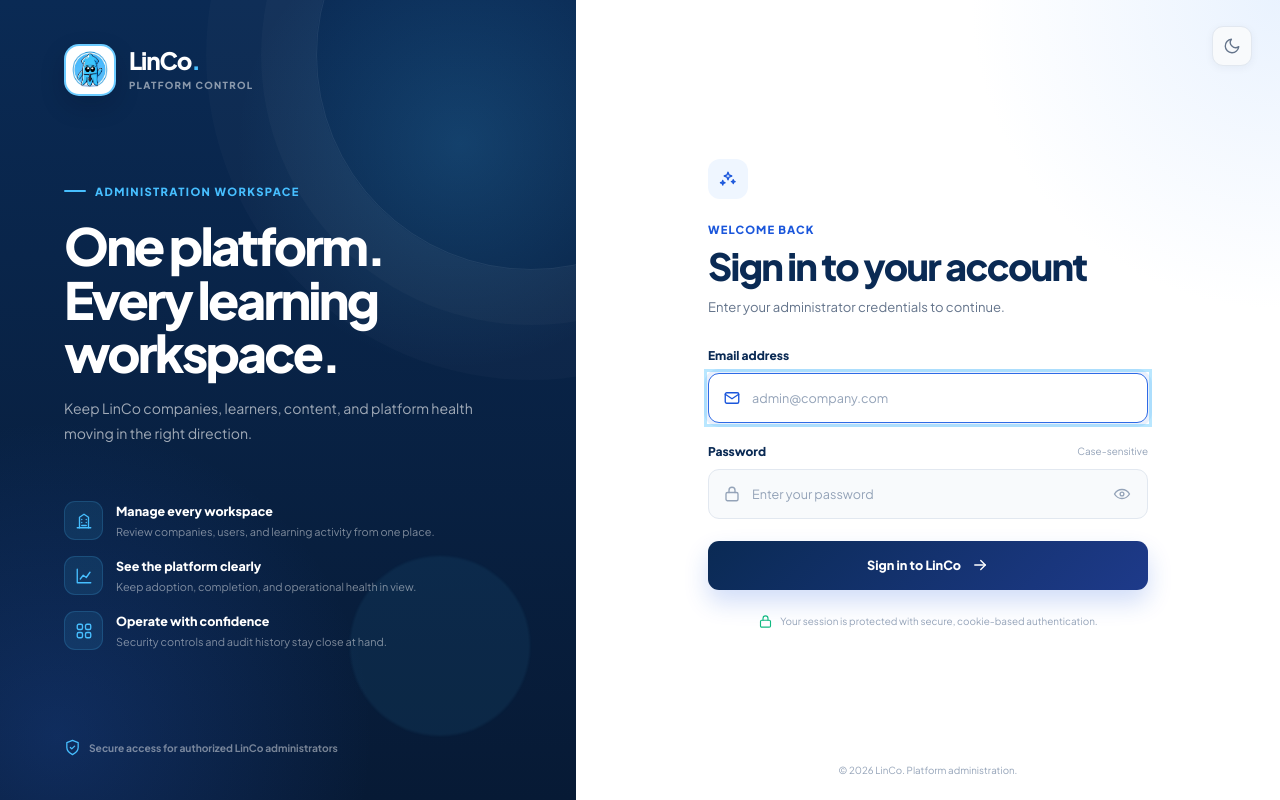
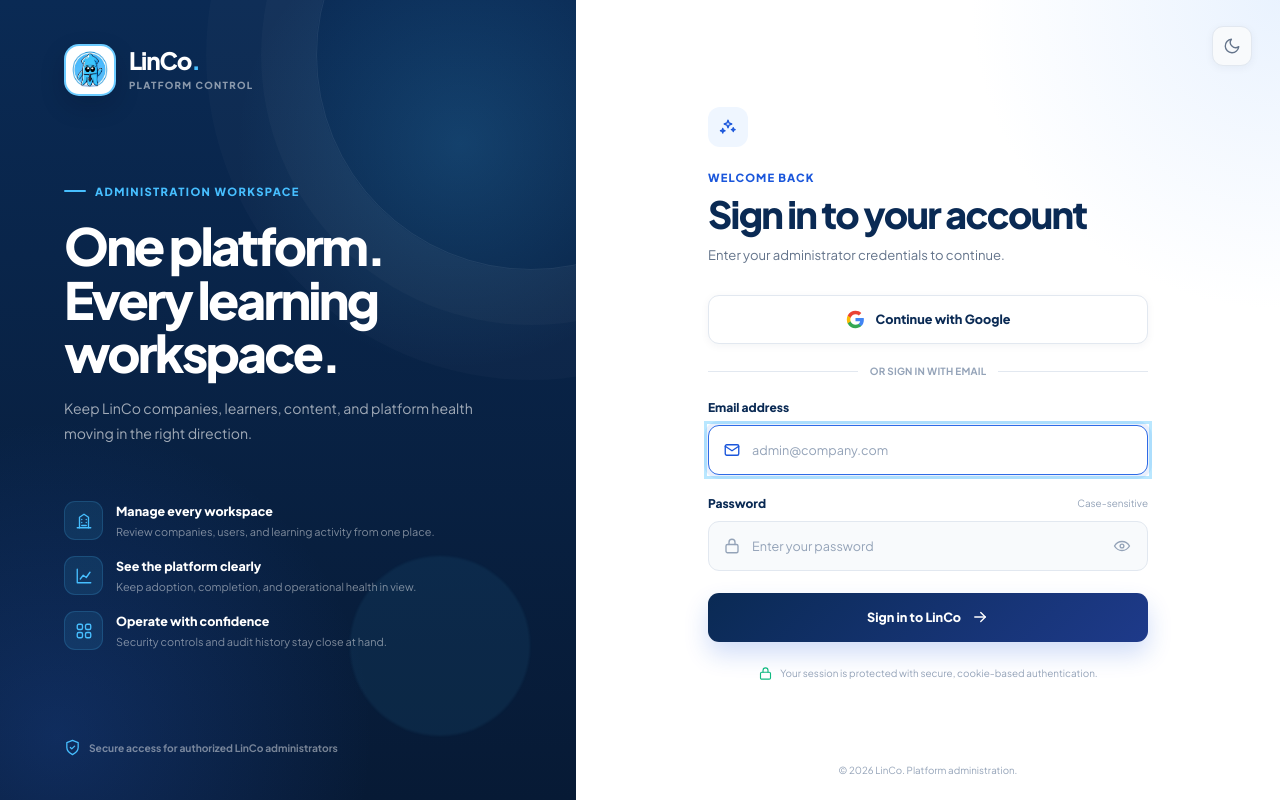
Before and after one commit to MohammadHaboosh/linco-admin-web, a React (Vite) app: page / in a window 1280 px wide. Built offline with nearby package versions, Linux system fonts and the light colour scheme; no server answers.

Commit message:
merging reports pages and sign in with google.

```diff
--- a/src/api/apiFetch.js
+++ b/src/api/apiFetch.js
@@ -5,7 +5,7 @@
 let refreshPromise = null;
 let refreshVersion = 0;
 
-const buildApiUrl = (path) => {
+export const buildApiUrl = (path) => {
   const pathValue = String(path);
 
   if (/^https?:\/\//i.test(pathValue)) {
--- a/src/app/App.jsx
+++ b/src/app/App.jsx
@@ -6,7 +6,6 @@
 import CompaniesPage from "../features/companies/CompaniesPage";
 import CoursesPage from "../features/courses/CoursesPage";
 import DashboardPage from "../features/dashboard/DashboardPage";
-import ReportsPage from "../features/reports/ReportsPage";
 import UsersPage from "../features/users/UsersPage";
 import useTheme from "../hooks/useTheme";
 
@@ -15,7 +14,6 @@
   companies: CompaniesPage,
   users: UsersPage,
   courses: CoursesPage,
-  reports: ReportsPage,
 };
 
 const App = () => {
--- a/src/config/navigation.js
+++ b/src/config/navigation.js
@@ -11,7 +11,6 @@
     label: "Learning",
     items: [
       { id: "courses", label: "Course Library", icon: "courses" },
-      { id: "reports", label: "Reports", icon: "reports" },
     ],
   },
 ];
--- a/src/features/authentication/Authentication.module.css
+++ b/src/features/authentication/Authentication.module.css
@@ -353,6 +353,64 @@
   margin-top: 1px;
 }
 
+.googleButton {
+  width: 100%;
+  height: 49px;
+  display: inline-flex;
+  align-items: center;
+  justify-content: center;
+  gap: 11px;
+  border: 1px solid var(--linco-border);
+  border-radius: 11px;
+  background: var(--linco-surface);
+  color: var(--linco-navy-900);
+  box-shadow: var(--linco-shadow-sm);
+  font-size: 0.79rem;
+  font-weight: 750;
+  transition: transform 180ms ease, border-color 180ms ease, background 180ms ease, box-shadow 180ms ease, opacity 180ms ease;
+}
+
+.googleButton:hover:not(:disabled) {
+  border-color: var(--linco-blue-100);
+  background: var(--linco-blue-50);
+  box-shadow: var(--linco-shadow-md);
+  transform: translateY(-1px);
+}
+
+.googleButton:disabled {
+  cursor: wait;
+  opacity: 0.65;
+}
+
+.googleLogo {
+  width: 19px;
+  height: 19px;
+  flex: 0 0 auto;
+}
+
+.authDivider {
+  display: flex;
+  align-items: center;
+  gap: 12px;
+  color: var(--linco-text-soft);
+  font-size: 0.62rem;
+  font-weight: 700;
+  letter-spacing: 0.02em;
+  text-transform: uppercase;
+}
+
+.authDivider::before,
+.authDivider::after {
+  height: 1px;
+  flex: 1;
+  background: var(--linco-border);
+  content: "";
+}
+
+.authDivider span {
+  flex: 0 0 auto;
+}
+
 .fieldGroup {
   min-width: 0;
 }
--- a/src/features/authentication/api/authenticationApi.js
+++ b/src/features/authentication/api/authenticationApi.js
@@ -1,6 +1,7 @@
-import { apiFetch } from "../../../api/apiFetch";
+import { apiFetch, buildApiUrl } from "../../../api/apiFetch";
 
 const SIGN_IN_PATH = "authentication/sign-in";
+const GOOGLE_SIGN_IN_PATH = "authentication/google";
 const CURRENT_USER_PATH = "/users/me";
 
 const readResponseBody = async (response) => {
@@ -24,6 +25,8 @@
     this.status = status;
   }
 }
+
+export const getGoogleSignInUrl = () => buildApiUrl(GOOGLE_SIGN_IN_PATH);
 
 export const signInRequest = async ({ email, password }, { signal } = {}) => {
   let response;
--- a/src/features/authentication/components/SignInForm.jsx
+++ b/src/features/authentication/components/SignInForm.jsx
@@ -1,7 +1,22 @@
 import { useState } from "react";
 import Icon from "../../../components/icons/Icon";
+import { getGoogleSignInUrl } from "../api/authenticationApi";
 import useSignIn from "../hooks/useSignIn";
 import styles from "../Authentication.module.css";
+
+const GoogleLogo = () => (
+  <svg
+    aria-hidden="true"
+    className={styles.googleLogo}
+    viewBox="0 0 24 24"
+    xmlns="http://www.w3.org/2000/svg"
+  >
+    <path fill="#4285F4" d="M22.56 12.25c0-.78-.07-1.53-.2-2.25H12v4.26h5.92c-.26 1.37-1.04 2.53-2.21 3.31v2.77h3.57c2.08-1.92 3.28-4.74 3.28-8.09Z" />
+    <path fill="#34A853" d="M12 23c2.97 0 5.46-.98 7.28-2.66l-3.57-2.77c-.98.66-2.23 1.06-3.71 1.06-2.86 0-5.29-1.93-6.16-4.53H2.18v2.84C3.99 20.53 7.7 23 12 23Z" />
+    <path fill="#FBBC05" d="M5.84 14.09A6.6 6.6 0 0 1 5.49 12c0-.73.13-1.43.35-2.09V7.07H2.18A11 11 0 0 0 1 12c0 1.78.43 3.45 1.18 4.93l3.66-2.84Z" />
+    <path fill="#EA4335" d="M12 5.38c1.62 0 3.06.56 4.21 1.64l3.15-3.15C17.45 2.09 14.97 1 12 1 7.7 1 3.99 3.47 2.18 7.07l3.66 2.84c.87-2.6 3.3-4.53 6.16-4.53Z" />
+  </svg>
+);
 
 const SignInForm = () => {
   const [values, setValues] = useState({
@@ -32,6 +47,10 @@
     submit(values);
   };
 
+  const handleGoogleSignIn = () => {
+    window.location.assign(getGoogleSignInUrl());
+  };
+
   return (
     <form className={styles.form} noValidate onSubmit={handleSubmit}>
       {formError && (
@@ -40,6 +59,20 @@
           <span>{formError}</span>
         </div>
       )}
+
+      <button
+        className={styles.googleButton}
+        disabled={isSubmitting}
+        onClick={handleGoogleSignIn}
+        type="button"
+      >
+        <GoogleLogo />
+        Continue with Google
+      </button>
+
+      <div className={styles.authDivider}>
+        <span>or sign in with email</span>
+      </div>
 
       <div className={styles.fieldGroup}>
         <label htmlFor="email">Email address</label>
--- a/src/features/dashboard/DashboardPage.jsx
+++ b/src/features/dashboard/DashboardPage.jsx
@@ -3,6 +3,7 @@
 import Panel from "../../components/common/Panel";
 import commonStyles from "../../components/common/Common.module.css";
 import styles from "../../styles/AdminPages.module.css";
+import DashboardReportsSection from "../reports/DashboardReportsSection";
 import useDashboardAnalytics from "./hooks/useDashboardAnalytics";
 
 const numberFormatter = new Intl.NumberFormat(undefined, {
@@ -258,6 +259,8 @@
           </div>
         </>
       )}
+
+      <DashboardReportsSection />
     </div>
   );
 };
--- a/src/features/reports/api/reportsApi.js
+++ b/src/features/reports/api/reportsApi.js
@@ -46,14 +46,6 @@
   && isFiniteNumber(health.supportResponseSla.targetHours)
 );
 
-const isCatalogItem = (item) => (
-  item
-  && typeof item === "object"
-  && typeof item.key === "string"
-  && typeof item.title === "string"
-  && typeof item.description === "string"
-);
-
 const isReportsPayload = (data) => (
   data
   && typeof data === "object"
@@ -62,8 +54,6 @@
   && Array.isArray(data.learningEngagement.points)
   && data.learningEngagement.points.every(isEngagementPoint)
   && isPlatformHealth(data.platformHealth)
-  && Array.isArray(data.reportCatalog)
-  && data.reportCatalog.every(isCatalogItem)
 );
 
 export const getDashboardReportsRequest = async ({ signal } = {}) => {
--- a/src/styles/AdminPages.module.css
+++ b/src/styles/AdminPages.module.css
@@ -661,6 +661,10 @@
   gap: 20px;
 }
 
+.overviewReports {
+  margin-top: 20px;
+}
+
 .chartLegend {
   display: flex;
   flex-wrap: wrap;
@@ -767,71 +771,6 @@
   font-size: 0.6rem;
 }
 
-.reportCards {
-  display: grid;
-  grid-template-columns: repeat(3, minmax(0, 1fr));
-  gap: 14px;
-  margin-top: 20px;
-}
-
-.reportCard {
-  padding: 19px;
-  border: 1px solid var(--linco-border);
-  border-radius: 15px;
-  background: var(--linco-surface);
-  box-shadow: var(--linco-shadow-sm);
-}
-
-.reportCardTop {
-  display: flex;
-  align-items: center;
-  justify-content: space-between;
-  gap: 10px;
-}
-
-.reportCardIcon {
-  width: 39px;
-  height: 39px;
-  display: grid;
-  place-items: center;
-  border-radius: 11px;
-  background: var(--linco-blue-50);
-  color: var(--linco-blue-600);
-}
-
-.reportKey {
-  color: var(--linco-text-soft);
-  font-size: 0.56rem;
-  font-weight: 800;
-  letter-spacing: 0.06em;
-  text-transform: uppercase;
-}
-
-.reportCard h3 {
-  margin: 16px 0 5px;
-  color: var(--linco-navy-900);
-  font-size: 0.83rem;
-}
-
-.reportCard p {
-  margin: 0;
-  color: var(--linco-text-muted);
-  font-size: 0.66rem;
-  line-height: 1.6;
-}
-
-.reportCard button {
-  display: inline-flex;
-  align-items: center;
-  gap: 5px;
-  margin-top: 15px;
-  padding: 0;
-  background: transparent;
-  color: var(--linco-blue-600);
-  font-size: 0.66rem;
-  font-weight: 800;
-}
-
 @media (max-width: 1180px) {
   .insightBanner,
   .dashboardGrid,
@@ -849,8 +788,7 @@
 }
 
 @media (max-width: 850px) {
-  .summaryStrip,
-  .reportCards {
+  .summaryStrip {
     grid-template-columns: 1fr;
   }
 
```
Also changed, not shown: src/features/reports/DashboardReportsSection.jsx (renamed from src/features/reports/ReportsPage.jsx, +4 -39 lines), 1 other file (tests, documents, lock files or other folders).
